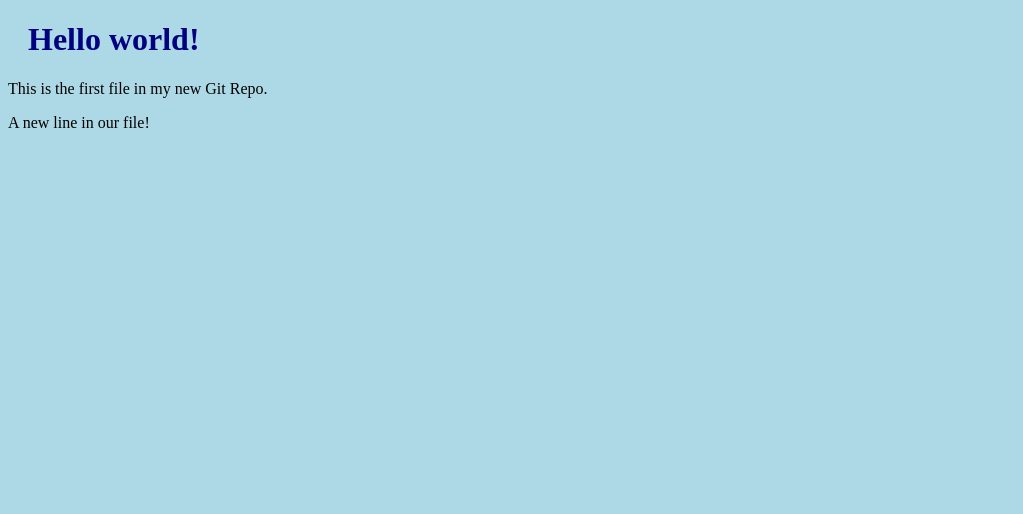
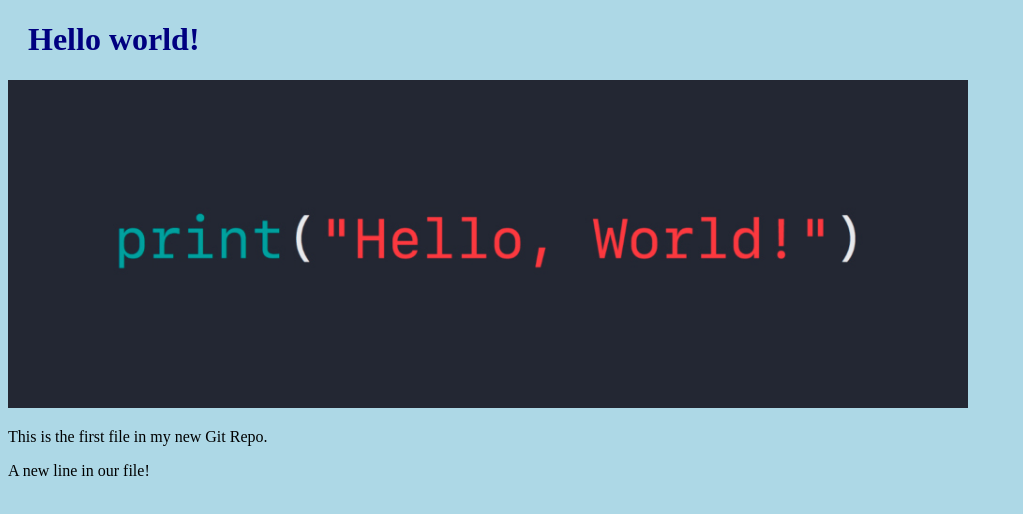
Before and after one commit to Aumtch1234/IntroCPE-Lab2, a plain HTML site: page index.html in a window 1280 px wide. Shown: the whole page, without its empty margins (0-1023 px from the left). Drawn offline with Linux system fonts and the light colour scheme.

Commit message:
Added image to Hello World

```diff
--- a/index.html
+++ b/index.html
@@ -7,6 +7,13 @@
 <body>
 
 <h1>Hello world!</h1>
+<div>
+    <img
+    src="img_hello_world.jpg"
+    alt="Hello World from Space"
+    style="width:100%;max-width:960px">
+</div>
+
 <p>This is the first file in my new Git Repo.</p>
 <p>A new line in our file!</p>
 
```
Also changed, not shown: img_hello_git.jpg (added), img_hello_world.jpg (added).
